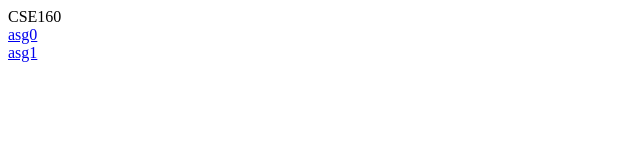
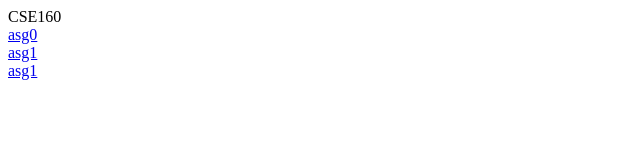
Before and after one commit to chrismu01/CSE-160, a plain HTML site: page index.html in a window 1280 px wide. Shown: the full height of the page, 0-640 px from the left. Drawn offline with Linux system fonts and the light colour scheme.

Commit message:
update index

```diff
--- a/index.html
+++ b/index.html
@@ -10,5 +10,7 @@
         <a href="asg0/src/asg0.html">asg0</a>
         <br>
         <a href="asg1/src/ColoredPoints.html">asg1</a>
+        <br>
+        <a href="asg2/src/BlockyAnimal.html">asg1</a>
     </body>
 </html>
```
